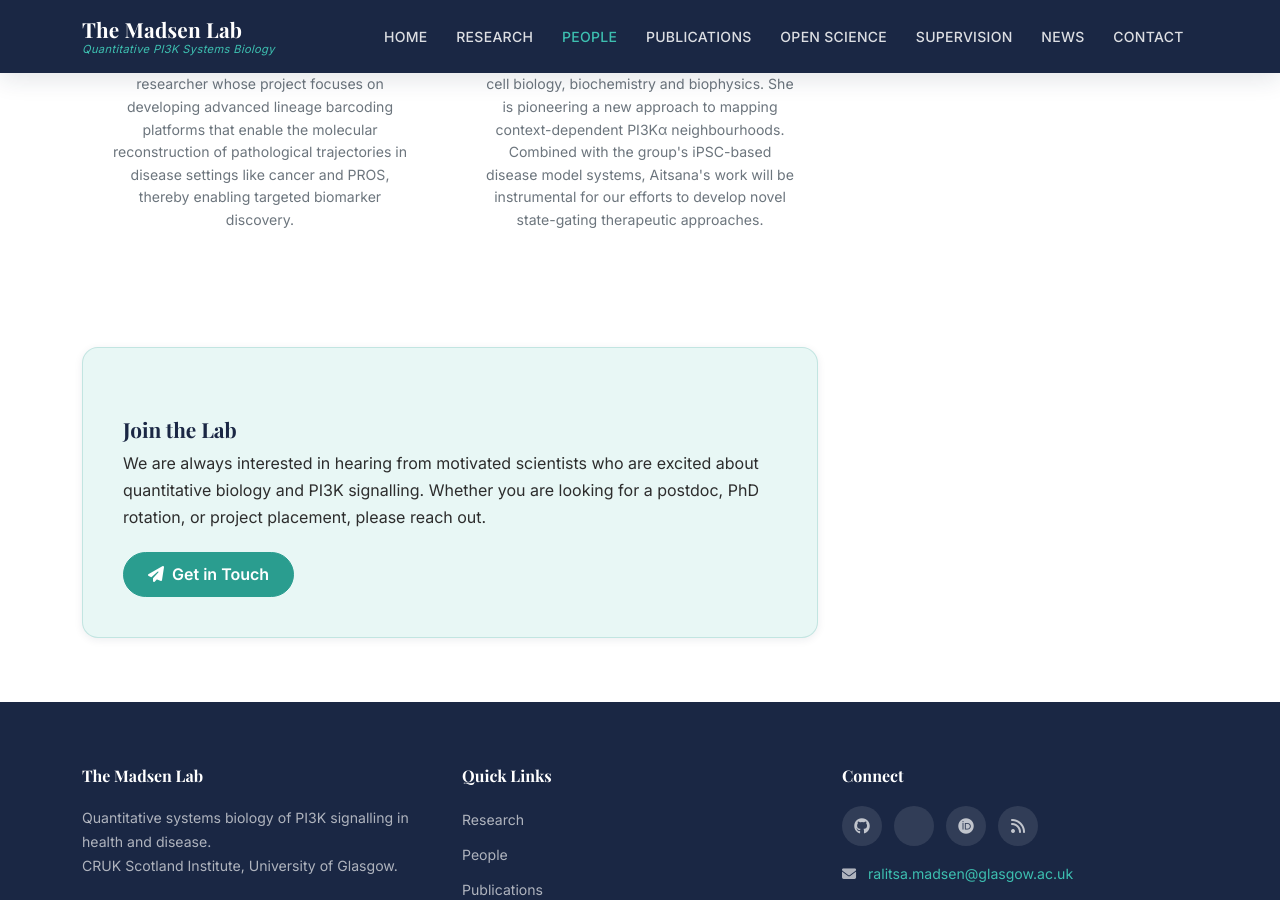
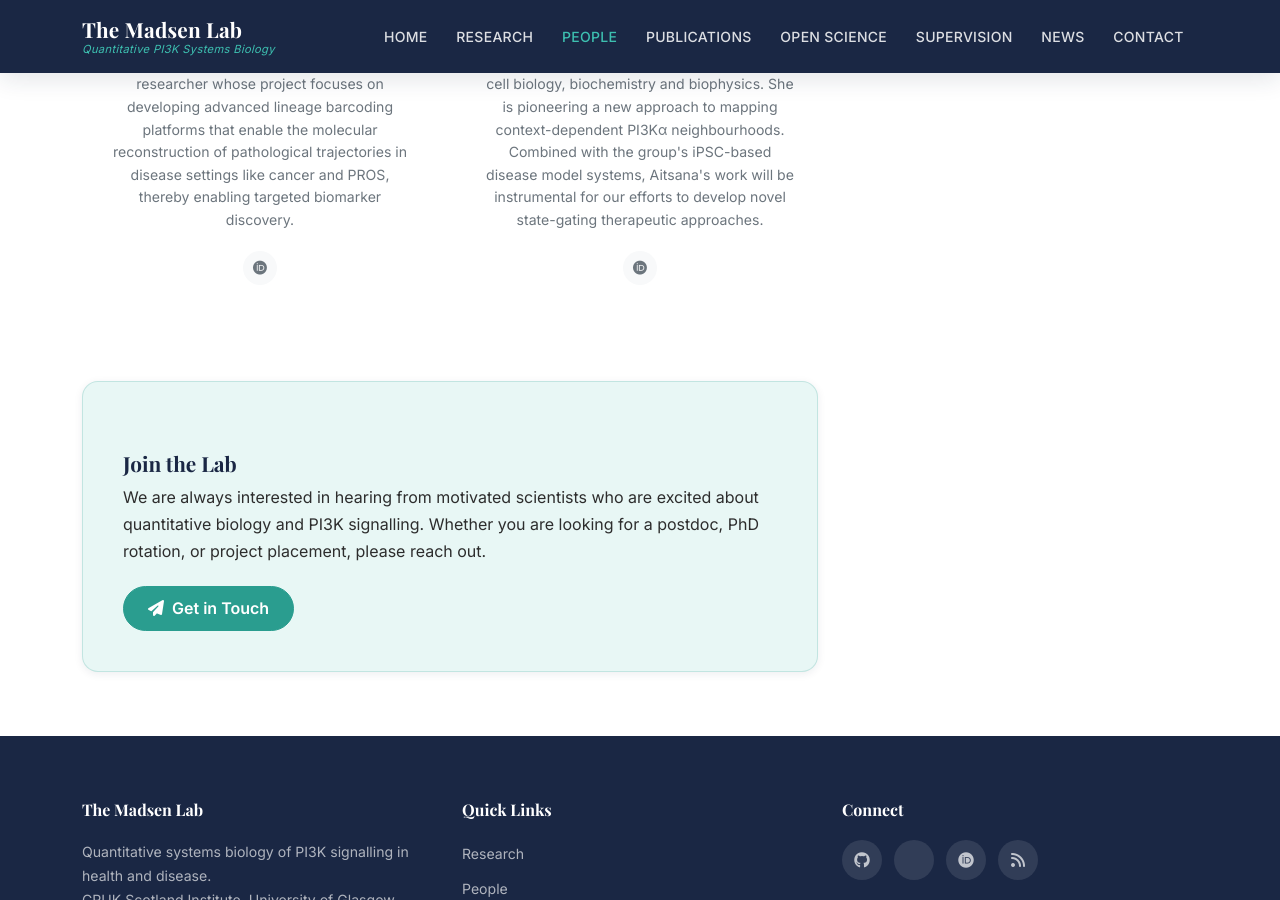
Before and after one commit to RMlab2023/RMlab2023.github.io, a Jekyll site: the page built from pages/people.md, in a window 1280 px wide and 900 px high, scrolled down 1840 px. Built offline with Jekyll 4.4.1, drawn with Linux system fonts in a browser that asks for light colours.

Commit message:
Render ORCID and Twitter icons in postdocs section
Postdoc cards previously only rendered email and GitHub icons, so ORCID
links never appeared for postdocs even when set in team.yml.

Co-Authored-By: Claude Opus 4.7 (1M context) <noreply@anthropic.com>

```diff
--- a/pages/people.md
+++ b/pages/people.md
@@ -133,8 +133,14 @@ permalink: /pages/people/
             {% if member.email and member.email != "" %}
             <a href="mailto:{{ member.email }}" title="Email"><i class="fas fa-envelope"></i></a>
             {% endif %}
+            {% if member.twitter and member.twitter != "" %}
+            <a href="https://twitter.com/{{ member.twitter }}" target="_blank" rel="noopener" title="Twitter/X"><i class="fab fa-x-twitter"></i></a>
+            {% endif %}
             {% if member.github and member.github != "" %}
             <a href="https://github.com/{{ member.github }}" target="_blank" rel="noopener" title="GitHub"><i class="fab fa-github"></i></a>
+            {% endif %}
+            {% if member.orcid and member.orcid != "" %}
+            <a href="https://orcid.org/{{ member.orcid }}" target="_blank" rel="noopener" title="ORCID"><i class="fab fa-orcid"></i></a>
             {% endif %}
           </div>
         </div>
```
